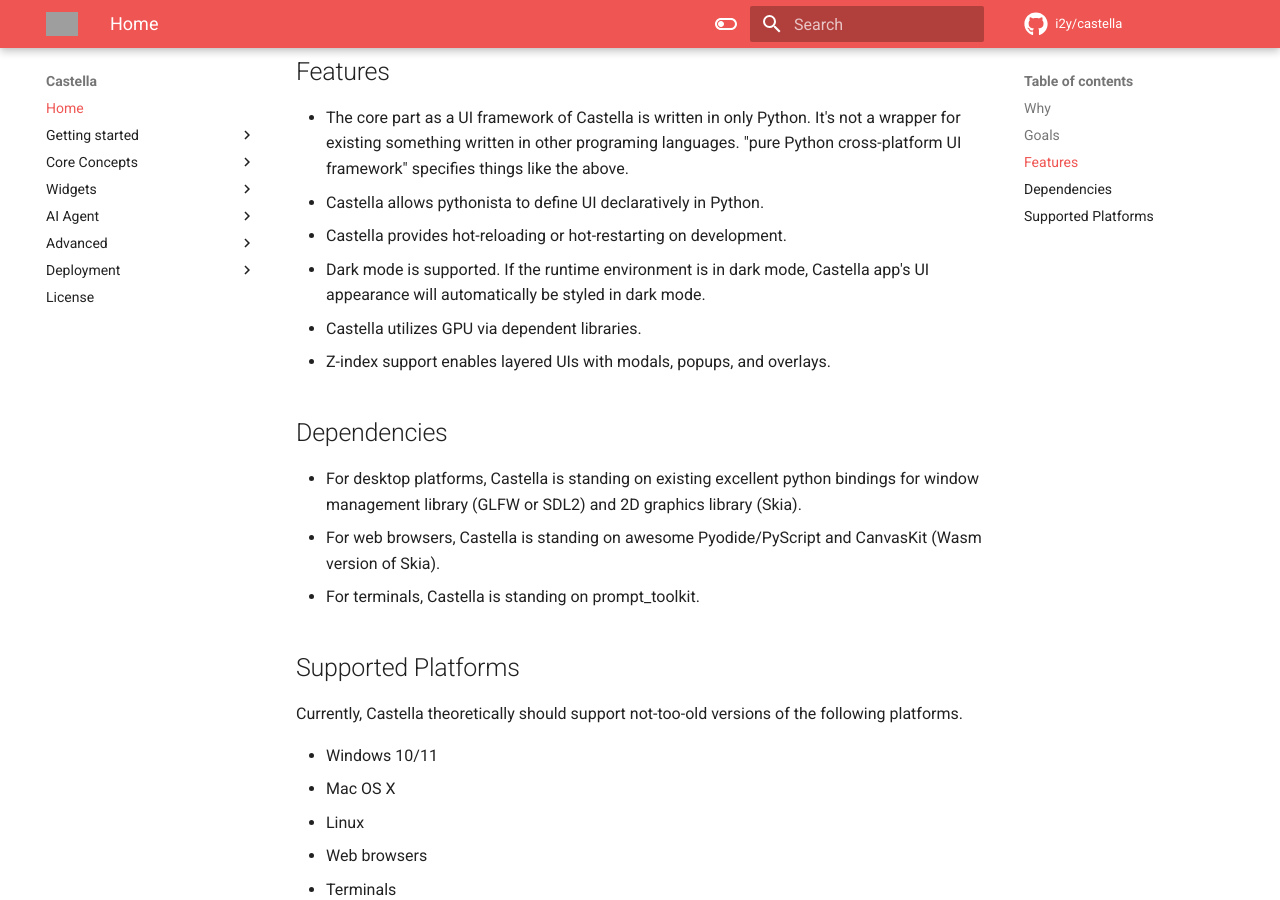
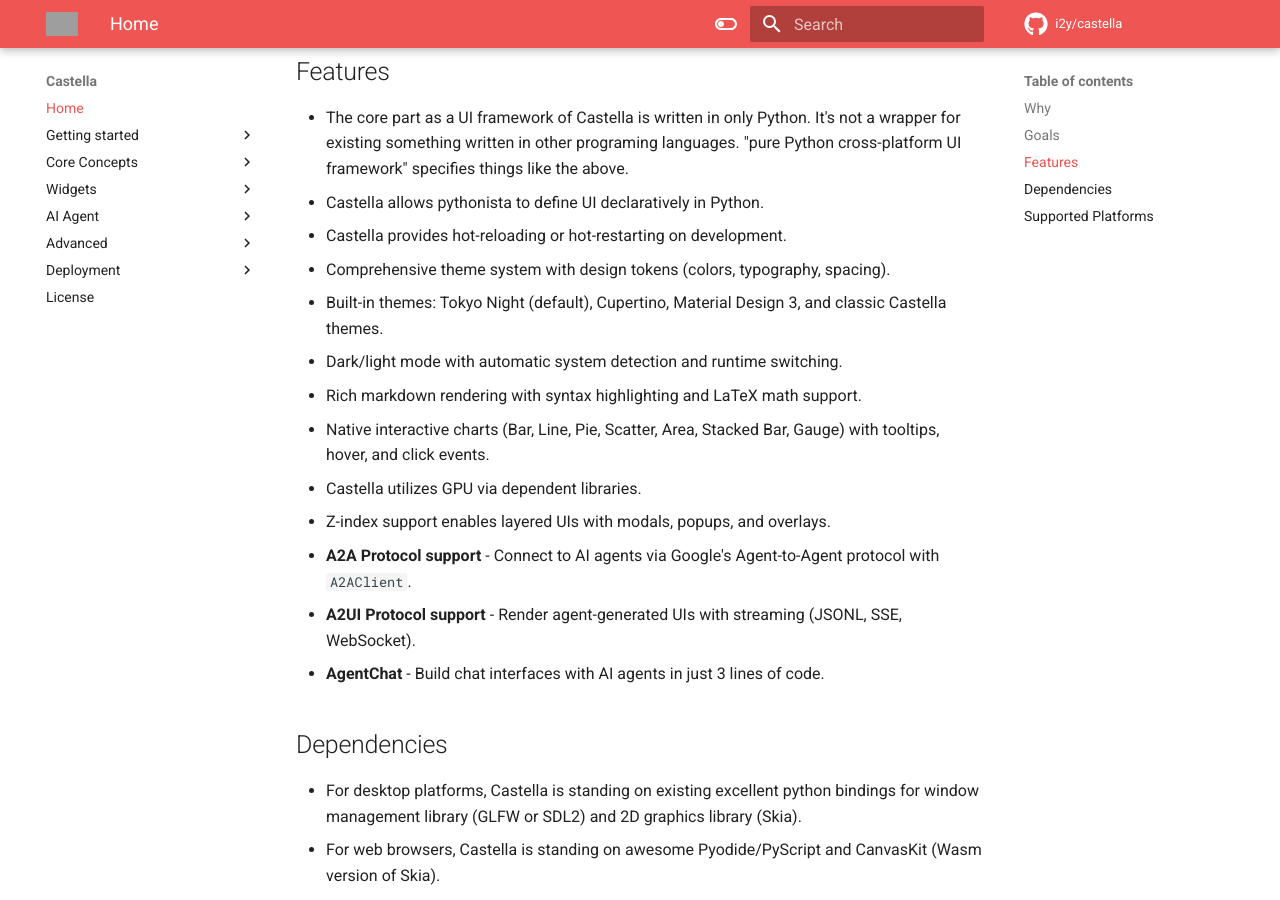
Before and after one commit to i2y/castella, an MkDocs documentation site: the page built from docs/index.md, in a window 1280 px wide and 900 px high, scrolled down 655 px. Built offline with MkDocs 1.6.1 and Material for MkDocs 9.7.7, drawn with Linux system fonts in a browser that asks for light colours; comment, search, counter and statistics services are not loaded; grey boxes are pictures that could not be loaded.

Commit message:
docs: update features with smooth curves, A2A/A2UI support

```diff
--- a/docs/index.md
+++ b/docs/index.md
@@ -10,9 +10,16 @@
 - The core part as a UI framework of Castella is written in only Python. It's not a wrapper for existing something written in other programing languages. "pure Python cross-platform UI framework" specifies things like the above.
 - Castella allows pythonista to define UI declaratively in Python.
 - Castella provides hot-reloading or hot-restarting on development.
-- Dark mode is supported. If the runtime environment is in dark mode, Castella app's UI appearance will automatically be styled in dark mode.
+- Comprehensive theme system with design tokens (colors, typography, spacing).
+- Built-in themes: Tokyo Night (default), Cupertino, Material Design 3, and classic Castella themes.
+- Dark/light mode with automatic system detection and runtime switching.
+- Rich markdown rendering with syntax highlighting and LaTeX math support.
+- Native interactive charts (Bar, Line, Pie, Scatter, Area, Stacked Bar, Gauge) with tooltips, hover, and click events.
 - Castella utilizes GPU via dependent libraries.
 - Z-index support enables layered UIs with modals, popups, and overlays.
+- **A2A Protocol support** - Connect to AI agents via Google's Agent-to-Agent protocol with `A2AClient`.
+- **A2UI Protocol support** - Render agent-generated UIs with streaming (JSONL, SSE, WebSocket).
+- **AgentChat** - Build chat interfaces with AI agents in just 3 lines of code.
 
 ## Dependencies
 - For desktop platforms, Castella is standing on existing excellent python bindings for window management library (GLFW or SDL2) and 2D graphics library (Skia).
```
Also changed, not shown: README.md (+3 -4 lines), docs/chart.md (+4 -1 lines).
